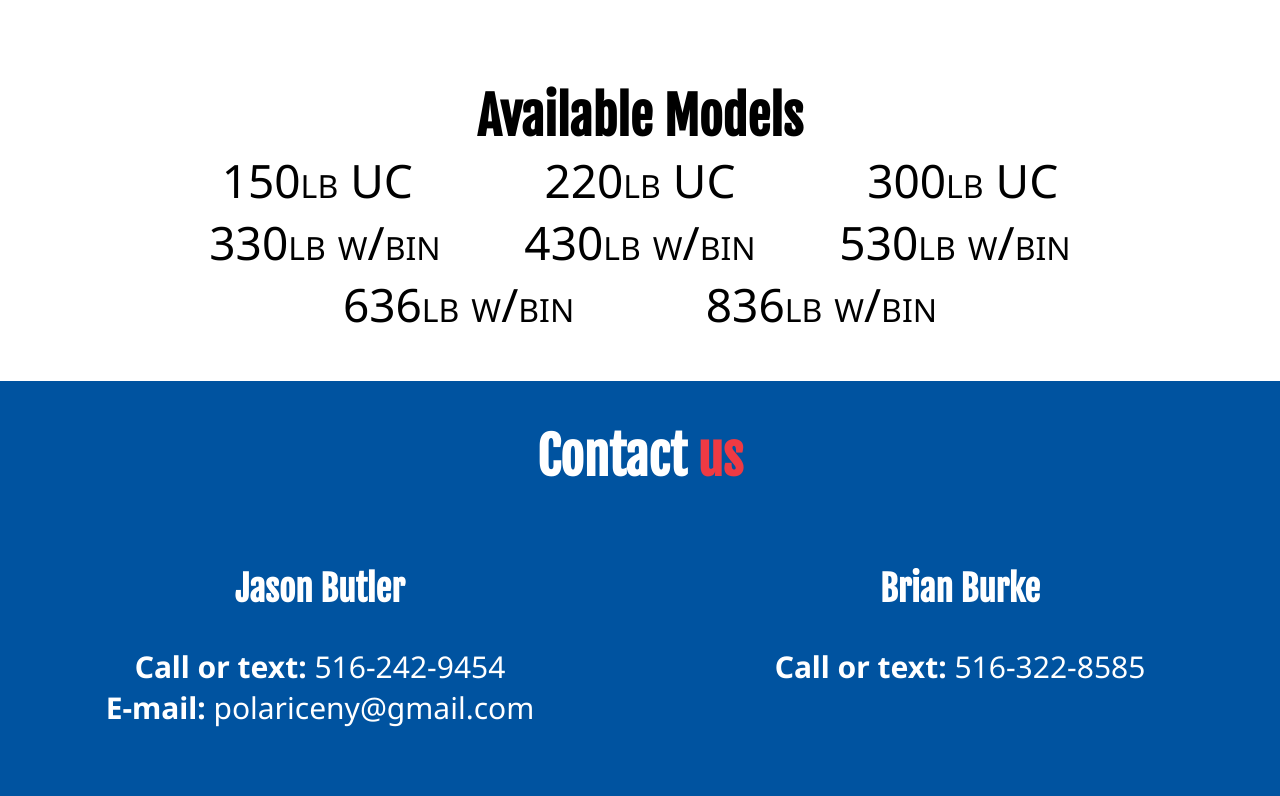
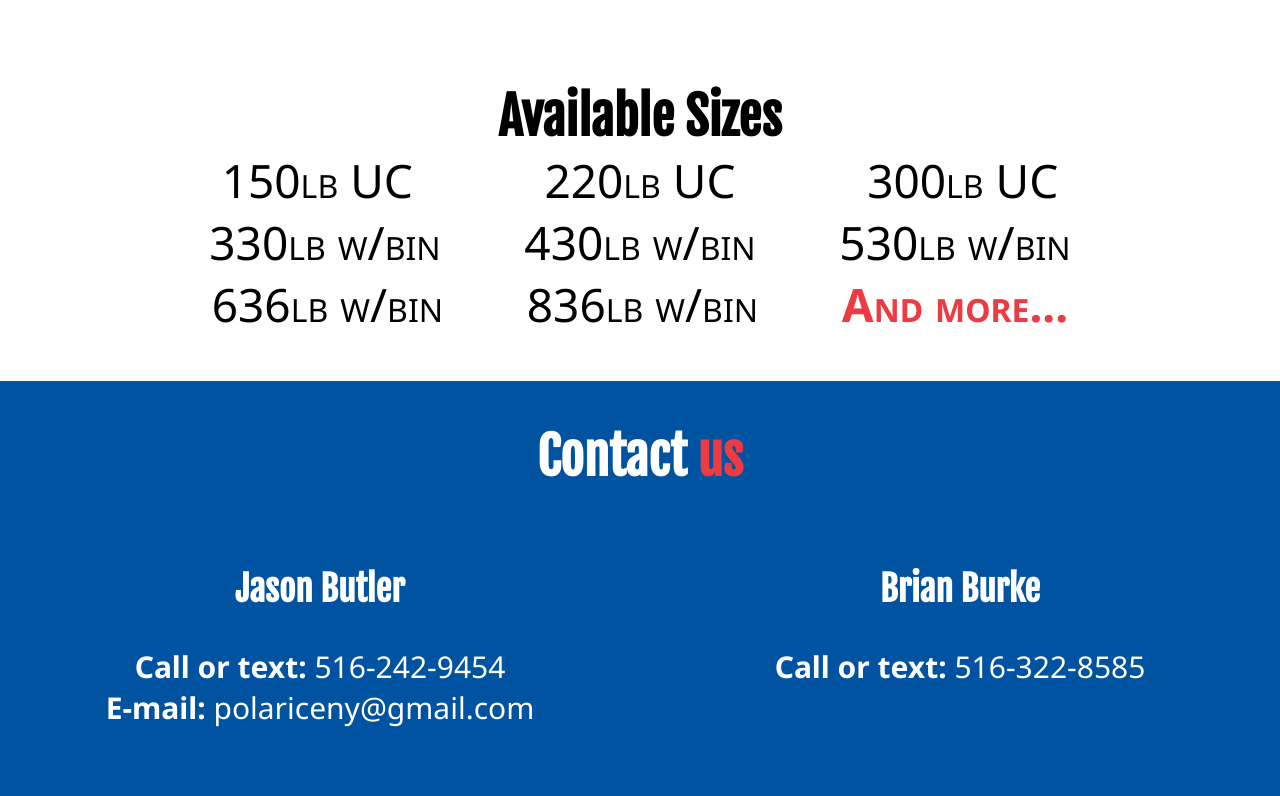
Before and after one commit to xullem/polar-ice, a plain HTML site: page index.html in a window 1280 px wide. Shown: the part 3084-3880 px from the top of the page. Drawn offline with Linux system fonts and the light colour scheme.

Commit message:
available sizes and more

```diff
--- a/css/main.css
+++ b/css/main.css
@@ -241,6 +241,7 @@ margin-left: 80px;
   font-variant-caps: small-caps;
 }
 
+
 /*****CUBES*****/
 .third-width h3{
   text-align: center;
--- a/index.html
+++ b/index.html
@@ -123,11 +123,13 @@
           </div>
         </div>
         <div class="title" id="pounds">
-        <h2>Available Models</h2>
+        <h2>Available Sizes</h2>
         </div>
         <div class="models">
-          <p>150lb UC &nbsp &nbsp &nbsp &nbsp &nbsp 220lb UC  &nbsp &nbsp &nbsp &nbsp &nbsp  300lb UC <br> 330lb w/bin &nbsp &nbsp &nbsp  430lb w/bin  &nbsp &nbsp &nbsp  530lb w/bin     <br> 636lb w/bin &nbsp &nbsp &nbsp &nbsp &nbsp 836lb w/bin</p>
+          <p>150lb UC &nbsp &nbsp &nbsp &nbsp &nbsp 220lb UC  &nbsp &nbsp &nbsp &nbsp &nbsp  300lb UC <br> 330lb w/bin &nbsp &nbsp &nbsp  430lb w/bin  &nbsp &nbsp &nbsp  530lb w/bin     <br> 636lb w/bin &nbsp &nbsp &nbsp  836lb w/bin &nbsp &nbsp &nbsp <span>And more...</span></p>
+
         </div>
+
 
       </section>
 
```
